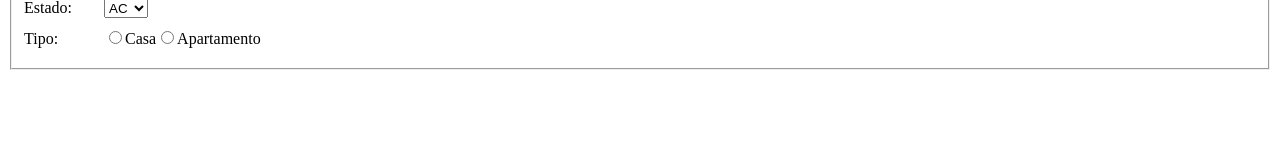
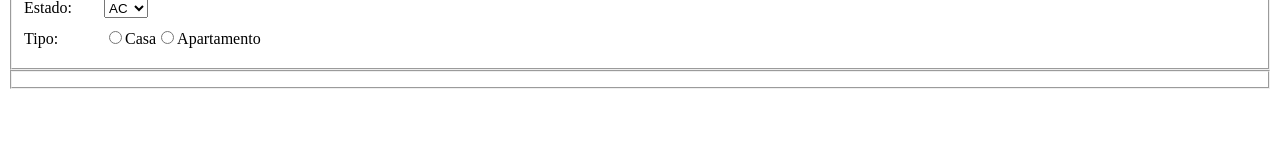
Before and after one commit to mathfigueiredo/trybe-exercises, a React (Create React App) app in the folder Frontend/12-Componentes-com-Estado-Eventos-e-Formularios-com-React/12.2/: page / in a window 1280 px wide. Shown: the part 133-293 px from the top of the page. Built offline with nearby package versions, Linux system fonts and the light colour scheme; the HTML template or start-up script is replaced by a standard one.

Commit message:
Finish exercise

```diff
--- a/Frontend/12-Componentes-com-Estado-Eventos-e-Formularios-com-React/12.2/src/Form.js
+++ b/Frontend/12-Componentes-com-Estado-Eventos-e-Formularios-com-React/12.2/src/Form.js
@@ -64,6 +64,10 @@ class Form extends React.Component {
           <StateSelect value={this.state.state} inputChange={this.inputChange} />
           <HouseType checked={this.state.housetype} inputChange={this.inputChange} />
         </fieldset>
+
+        <fieldset>
+
+        </fieldset>
       </form>
     );
   }
```
